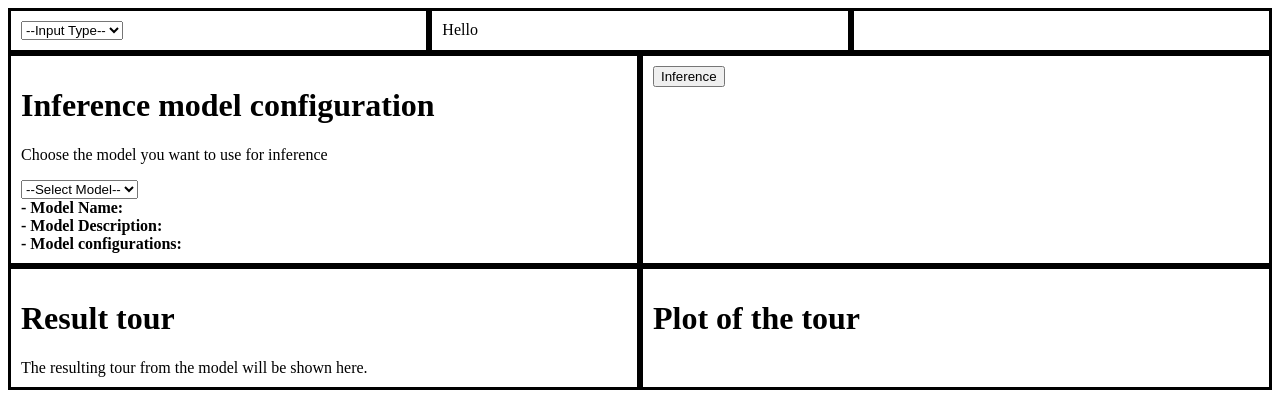
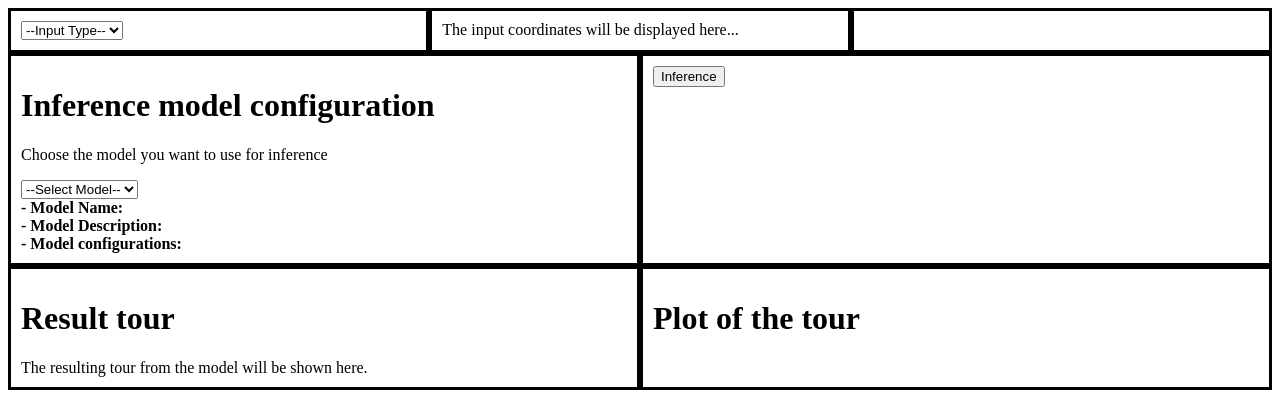
Before and after one commit to cm8908/Pathage, a Flask app: page / in a window 1280 px wide. Shown: the top 420 px of the page. Run offline with Flask 3, Linux system fonts and the light colour scheme; parts of the project's set-up code (start-up, migrations or seed data) failed here and were passed over; some libraries are stand-ins or nearby versions.

Commit message:
minnor comments

```diff
--- a/app.py
+++ b/app.py
@@ -80,6 +80,7 @@ def inference():
 
 @app.route('/model-options', methods=['POST'])
 def model_options():
+    # TODO: show models that can be applied to given length of coordinates
     return jsonify({'model_options': sorted([os.path.splitext(fname)[0] for fname in os.listdir('configs')])})
 
 if __name__ == '__main__':
--- a/static/js/index.js
+++ b/static/js/index.js
@@ -96,7 +96,6 @@ function onTextTyped() {
             ys.push(y);
         }
     }
-    // TODO: error case: trailing commas (e.g. 1,2,2,2,,3)
     document.getElementById('fileContentDisplay').innerHTML = targetValue;
 
     resetGlobalCoordinates();
@@ -112,6 +111,7 @@ function preventEnterKey(event) {
 }
 
 function drawInputCoordinates() {
+    // TODO: draw plot within the browser
     var formData = new FormData();
     formData.append('coordinates', JSON.stringify(globalCoordinates));
     fetch('/draw-coordinates', {
--- a/templates/index.html
+++ b/templates/index.html
@@ -47,9 +47,10 @@
 
     </div>
     <div class="box" id="fileContentDisplay">
-        Hello
+        The input coordinates will be displayed here...
     </div>
     <div class="box">
+        <!-- TODO: input coordinate by user interaction -->
         <div id="coordinatesPlotDisplay"></div>
     </div>
 </div>
```
